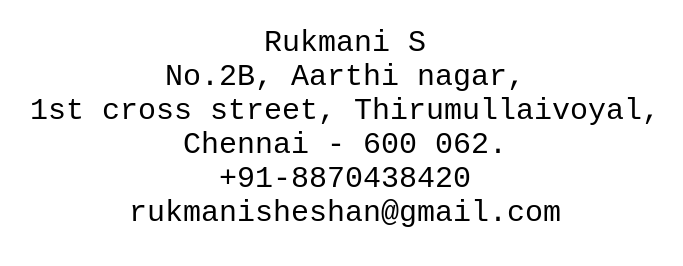
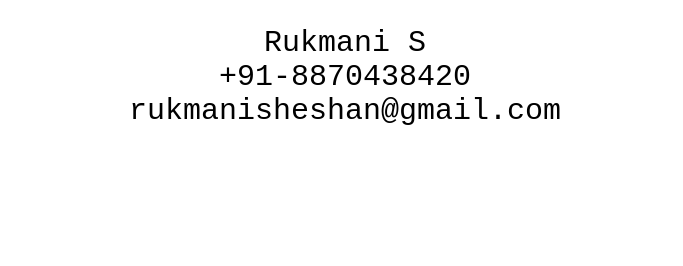
Before and after one commit to rukusheshan/rukusheshan.github.io, a plain HTML site: page index.html in a window 1280 px wide. Shown: the whole page, without its empty margins (295-978 px from the left). Drawn offline with Linux system fonts and the light colour scheme.

Commit message:
removing address

```diff
--- a/index.html
+++ b/index.html
@@ -7,16 +7,9 @@
  <br/>
 <span style="font-family: monospace; font-size: 30px">Rukmani S</span>
 <br/>
- <span style="font-family: monospace; font-size: 30px">No.2B, Aarthi nagar, </span>
+<span style="font-family: monospace; font-size: 30px">+91-8870438420</span>
 <br/>
-  <span style="font-family: monospace; font-size: 30px">1st cross street, Thirumullaivoyal,</span>
-<br/>
-  <span style="font-family: monospace; font-size: 30px">Chennai - 600 062.</span>
-<br/>
-
-  <span style="font-family: monospace; font-size: 30px">+91-8870438420</span>
-<br/>
-   <span style="font-family: monospace; font-size: 30px">rukmanisheshan@gmail.com</span>
+<span style="font-family: monospace; font-size: 30px">rukmanisheshan@gmail.com</span>
 </center>
 </body>
 </html>
```
